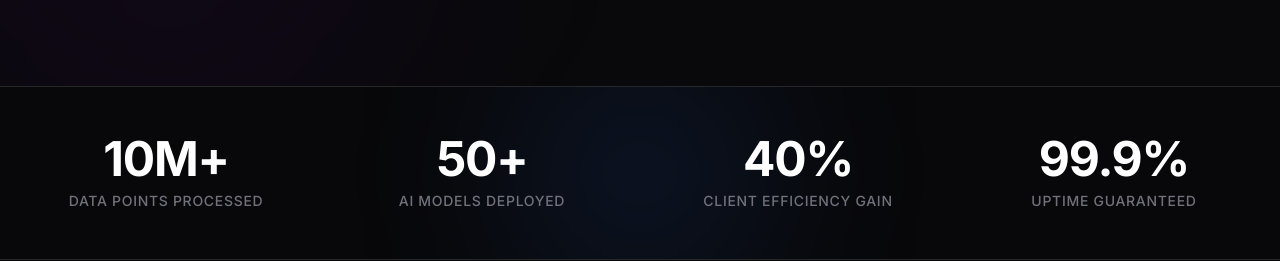
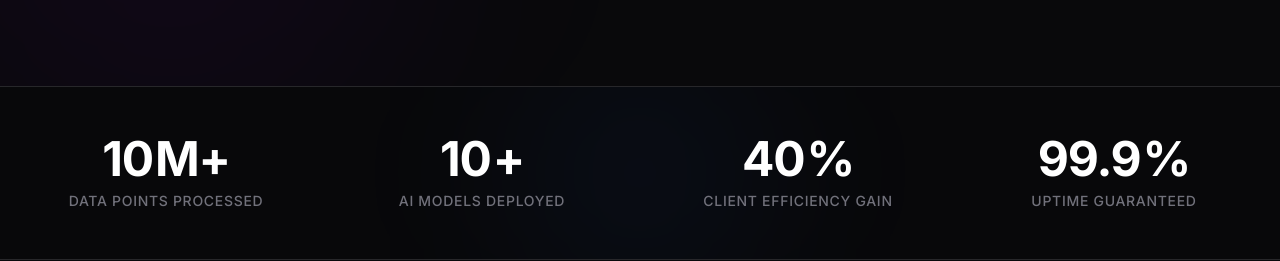
Before and after one commit to Devkolsawala/datacore-mvp, a Next.js app: page / in a window 1280 px wide. Shown: the part 2240-2501 px from the top of the page. Built offline with nearby package versions, Linux system fonts and the light colour scheme.

Commit message:
Improvized metrics

```diff
--- a/components/sections/metrics.tsx
+++ b/components/sections/metrics.tsx
@@ -1,33 +1,45 @@
 "use client"
 
-import { motion } from "framer-motion"
+import { motion, useInView, useSpring, useTransform } from "framer-motion"
+import { useEffect, useRef } from "react"
 
 const metrics = [
   { label: "Data Points Processed", value: "10M+" },
-  { label: "AI Models Deployed", value: "50+" },
+  { label: "AI Models Deployed", value: "10+" },
   { label: "Client Efficiency Gain", value: "40%" },
   { label: "Uptime Guaranteed", value: "99.9%" },
 ]
 
 export function Metrics() {
   return (
-    // Reduced padding: py-16 -> py-12
+    // Reverted to your original padding and clean background
     <section id="metrics" className="border-y border-zinc-800 bg-zinc-950/50 py-12 relative overflow-hidden">
-      <div className="absolute top-1/2 left-1/2 -translate-x-1/2 -translate-y-1/2 h-[200px] w-[200px] bg-blue-500/20 blur-[100px] rounded-full"></div>
+
+      {/* Subtle Background Glow (Optional modern touch) */}
+      <div className="absolute top-1/2 left-1/2 -translate-x-1/2 -translate-y-1/2 h-[200px] w-[200px] bg-blue-500/10 blur-[100px] rounded-full pointer-events-none"></div>
 
       <div className="container px-4 md:px-6 mx-auto relative z-10">
         <div className="grid grid-cols-2 gap-8 md:grid-cols-4">
           {metrics.map((metric, index) => (
             <motion.div
               key={index}
-              initial={{ opacity: 0, scale: 0.9 }}
-              whileInView={{ opacity: 1, scale: 1 }}
-              transition={{ delay: index * 0.1 }}
+              initial={{ opacity: 0, y: 20 }}
+              whileInView={{ opacity: 1, y: 0 }}
+              transition={{ delay: index * 0.1, duration: 0.5 }}
               viewport={{ once: true }}
-              className="flex flex-col items-center justify-center space-y-2 text-center"
+              className="group flex flex-col items-center justify-center space-y-2 text-center cursor-default"
             >
-              <span className="text-3xl md:text-5xl font-bold text-white tracking-tight">{metric.value}</span>
-              <span className="text-xs md:text-sm font-medium text-zinc-500 uppercase tracking-wider">{metric.label}</span>
+              {/* MODERN FEATURE 1: Hover Glow Container
+                 The number will scale up and glow blue when you hover this area
+              */}
+              <div className="transition-transform duration-300 group-hover:scale-110 group-hover:drop-shadow-[0_0_15px_rgba(59,130,246,0.5)]">
+                <AnimatedCounter value={metric.value} />
+              </div>
+
+              {/* Label: Turns white on hover */}
+              <span className="text-xs md:text-sm font-medium text-zinc-500 uppercase tracking-wider transition-colors duration-300 group-hover:text-zinc-300">
+                {metric.label}
+              </span>
             </motion.div>
           ))}
         </div>
@@ -35,3 +47,40 @@ export function Metrics() {
     </section>
   )
 }
+
+// --- MODERN FEATURE 2: The Counting Animation Logic ---
+function AnimatedCounter({ value }: { value: string }) {
+  const ref = useRef<HTMLSpanElement>(null)
+
+  // 1. Parse number vs suffix (e.g. "99.9%" -> 99.9 and "%")
+  const match = value.match(/([\d.]+)(.*)/)
+  const numberPart = match ? parseFloat(match[1]) : 0
+  const suffixPart = match ? match[2] : ""
+
+  const isInView = useInView(ref, { once: true, margin: "-50px" })
+
+  const springValue = useSpring(0, {
+    stiffness: 60,
+    damping: 20,
+    duration: 1.5
+  })
+
+  // Format the number (keep decimals if needed)
+  const displayValue = useTransform(springValue, (current) => {
+    const isFloat = numberPart % 1 !== 0
+    return isFloat ? current.toFixed(1) : Math.round(current).toString()
+  })
+
+  useEffect(() => {
+    if (isInView) {
+      springValue.set(numberPart)
+    }
+  }, [isInView, numberPart, springValue])
+
+  return (
+    <div ref={ref} className="text-3xl md:text-5xl font-bold text-white tracking-tight flex items-center justify-center gap-0.5 transition-colors duration-300 group-hover:text-blue-400">
+      <motion.span>{displayValue}</motion.span>
+      <span>{suffixPart}</span>
+    </div>
+  )
+}
```
